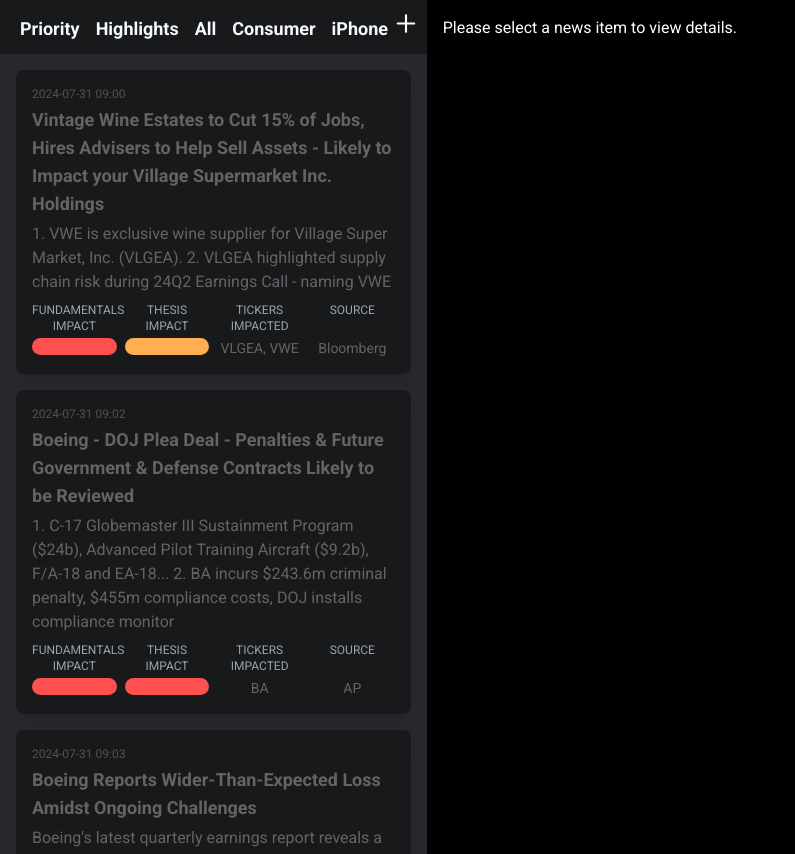
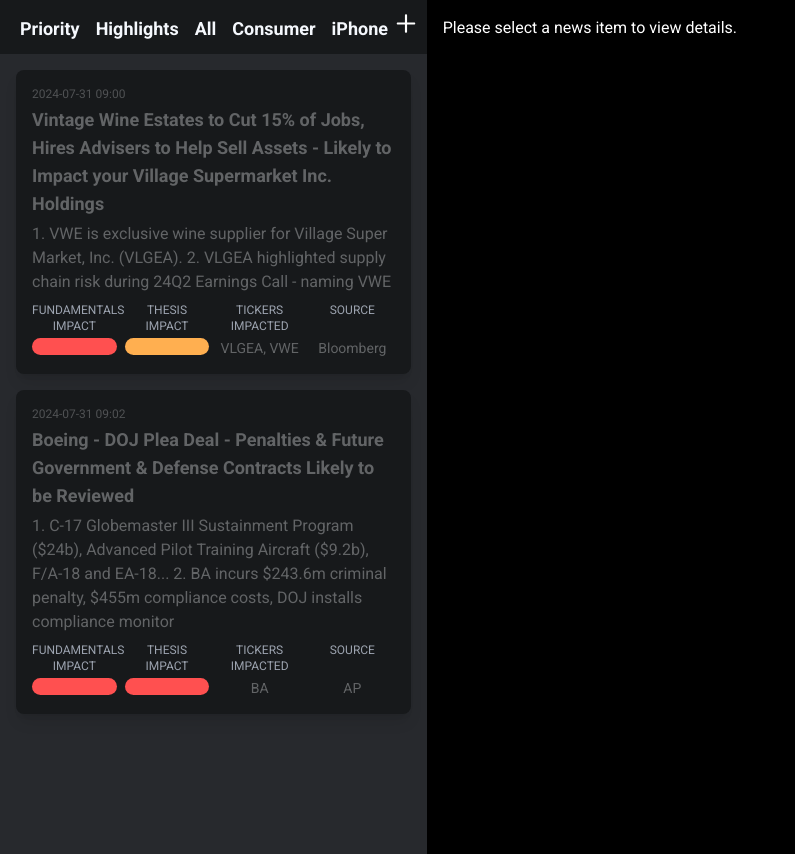
Before and after one commit to ppanchal97/finthesis, a Next.js app in the folder frontend/: page / in a window 1280 px wide. Shown: the whole page, without its empty margins (0-795 px from the left). Built offline with nearby package versions, Linux system fonts and the light colour scheme.

Commit message:
fixed news card loading issue

```diff
--- a/frontend/components/NewsCardStack.tsx
+++ b/frontend/components/NewsCardStack.tsx
@@ -9,19 +9,21 @@
     watchlist: string;
 }
 
+// Define a more specific type for storing news items by watchlist
 interface NewsItemsByWatchlist {
     [key: string]: NewsItem[];
 }
 
 const NewsCardStack: React.FC<NewsCardStackProps> = ({ onNewsSelect, selectedNewsItem, watchlist }) => {
+    // Use the defined interface for better type checking
     const [newsItemsByWatchlist, setNewsItemsByWatchlist] = useState<NewsItemsByWatchlist>({});
 
     useEffect(() => {
         let active = true;
 
         const fetchNewsItems = async () => {
-            const items: NewsItem[] = watchlistNews[watchlist] || [];
-            let index = newsItemsByWatchlist[watchlist]?.length || 0;  // Start from the last fetched index
+            const items = watchlistNews[watchlist] || [];
+            let index = newsItemsByWatchlist[watchlist]?.length || 0;
 
             const addItem = () => {
                 if (index < items.length && active) {
@@ -30,19 +32,19 @@
                         [watchlist]: [...(prevItems[watchlist] || []), items[index]]
                     }));
                     index++;
-                    setTimeout(addItem, randomInterval());  // Schedule the next item
+                    setTimeout(addItem, randomInterval());
                 }
             };
 
-            addItem();  // Start adding items
+            addItem();
         };
 
         fetchNewsItems();
 
         return () => {
-            active = false;  // Clean up to avoid setting state after unmount
+            active = false;
         };
-    }, [watchlist, newsItemsByWatchlist]);  // Effect runs when watchlist changes
+    }, [watchlist]);  // Note: Including newsItemsByWatchlist in dependency array can cause excessive re-renders
 
     const randomInterval = () => Math.floor(Math.random() * (8000 - 2000 + 1) + 2000);
 
@@ -50,17 +52,15 @@
 
     return (
         <div className="overflow-auto h-screen p-4">
-            {displayedNewsItems.map((item, index) => (
-                item && (
-                    <NewsCard
-                        key={item.id}
-                        newsItem={item}
-                        onSelect={() => onNewsSelect(item)}
-                        isActive={selectedNewsItem ? item.id === selectedNewsItem.id : false}
-                        shouldFlash={index === 0 && (item.portfolio_impact === 'critical' || item.holding_impact === 'critical')}
-                    />
-                )
-            ))}
+            {displayedNewsItems.map((item: NewsItem, index: number) => (
+                <NewsCard
+                    key={item.id}
+                    newsItem={item}
+                    onSelect={() => onNewsSelect(item)}
+                    isActive={!!selectedNewsItem && item.id === selectedNewsItem?.id}  // Ensure this evaluates to boolean
+                    shouldFlash={index === 0 && (item.portfolio_impact === 'critical' || item.holding_impact === 'critical')}
+                />)
+            )}
         </div>
     );
 };
```
